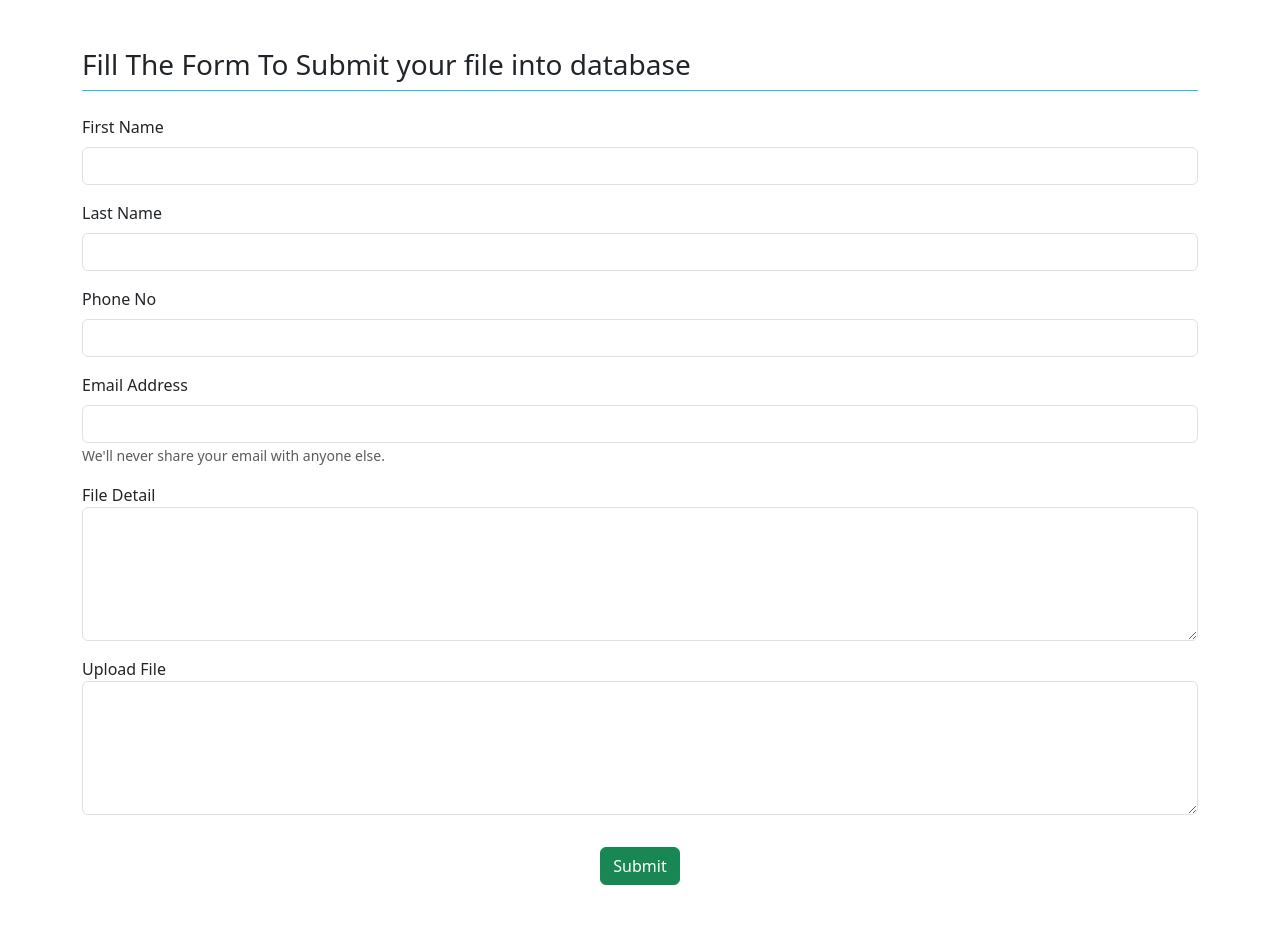
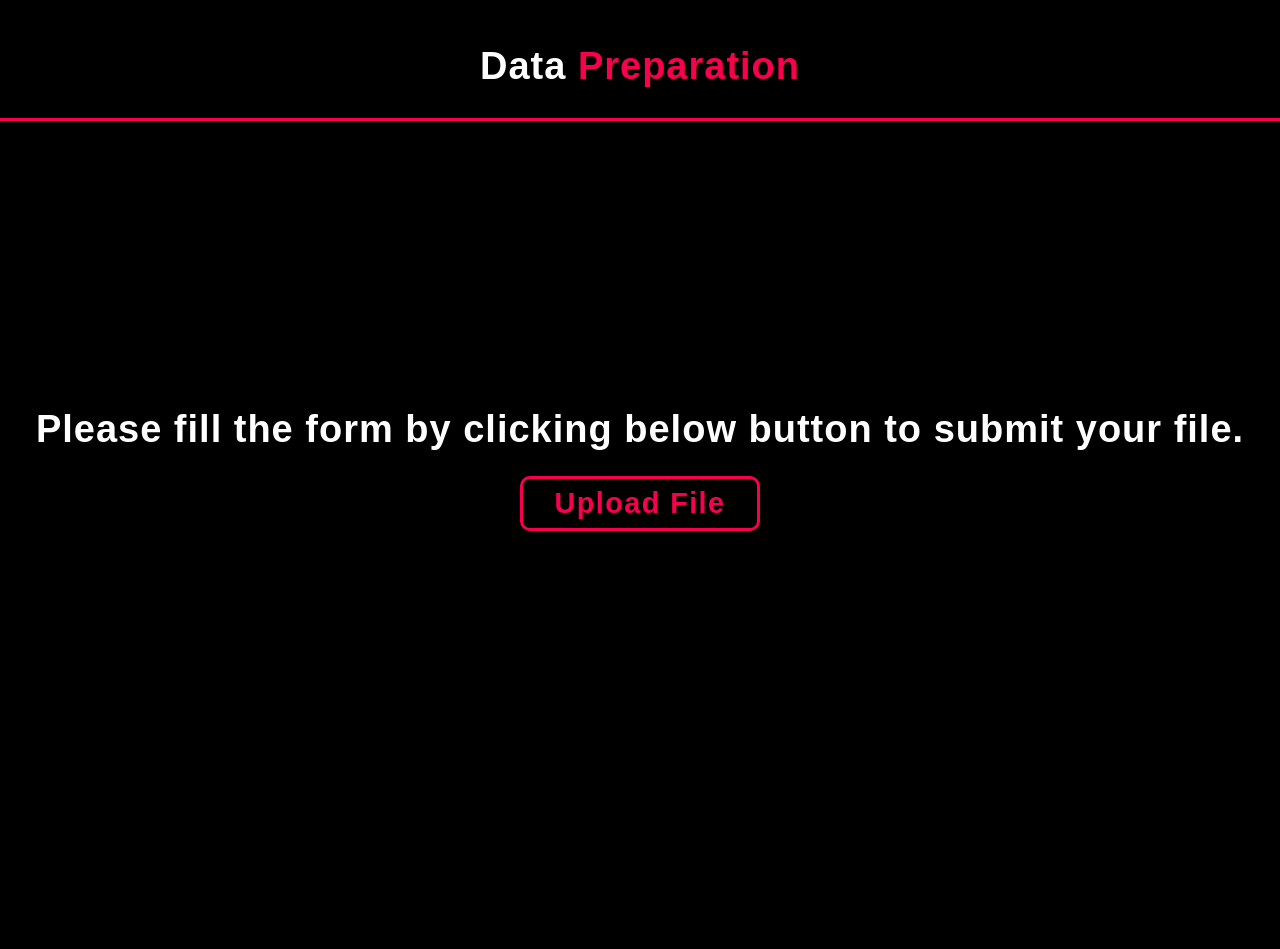
Before and after one commit to kunalkc1111/kunal_django_g13, a Django app: page / in a window 1280 px wide. After the commit the page ends 531 px from the top, so only its background shows below. Run offline with Django 4.2, Linux system fonts and the light colour scheme.

Commit message:
Add files via upload
css added and new folder uploded

```diff
--- a/djangoMock/settings.py
+++ b/djangoMock/settings.py
@@ -124,6 +124,9 @@ USE_TZ = True
 STATIC_URL = 'static/'
 STATICFILES_DIRS = [STATIC_DIR]
 
+MEDIA_ROOT = BASE_DIR / 'media'
+MEDIA_URL = '/media/'
+
 # Default primary key field type
 # https://docs.djangoproject.com/en/4.1/ref/settings/#default-auto-field
 
--- a/practice/models.py
+++ b/practice/models.py
@@ -8,5 +8,5 @@ class FillDetailsModels(models.Model):
     phone_no = models.CharField(max_length=10)
     email = models.CharField(max_length=50)
     file_detail = models.TextField()
-    file = models.FileField(upload_to='uploads/')
+    fileInput = models.FileField(upload_to='media/')
     timestamp = models.DateTimeField(auto_now_add=True, blank=True)
--- a/practice/urls.py
+++ b/practice/urls.py
@@ -19,5 +19,6 @@ from practice import views
 
 urlpatterns = [
     path('admin/', admin.site.urls),
-    path('', views.fillform),
+    path('',views.home),
+    path('form/', views.fillform),
 ]
--- a/practice/views.py
+++ b/practice/views.py
@@ -4,21 +4,29 @@ from django.contrib import messages
 import re
 
 # Create your views here.
+def home(r):
+    return render(r,'practice/home.html')
+
+
+
 def fillform(r):
     form = FillDetailsForm()
     if r.method == 'POST':
+        form = FillDetailsForm(r.POST, r.FILES)
+        regex = r'\b[A-Za-z0-9._%+-]+@[A-Za-z0-9.-]+\.[A-Z|a-z]{2,}\b'
         email = r.POST['email']
         phone_no = r.POST['phone_no']
-        form = FillDetailsForm(r.POST, r.FILES)
         if form.is_valid():
-            # if not re.findall(r'^[789]\d{9}$', phone_no):
-            #     messages.error(r,"Invalid Number, Please enter valid number")
-            #     return redirect('/')
-            # elif not re.findall(r'^[a-zA-Z0-9_.+-]+@[a-zA-Z0-9-]+\.[a-zA-Z0-9-.]+$', email):
-            #     messages.error(r,"Invalid email, Please enter valid email")
-            #     return redirect('/')
-            # else:
-            form.save()
-            messages.success(r, 'Your Form has been submitted successfully!')
-            return HttpResponseRedirect('/')
-    return render(r,'base.html',{'form':form})
+            #check for email validation
+            if not(re.fullmatch(regex, email)):
+                messages.error(r,"InValid Email")
+                return redirect('form/')
+            #check for number validation
+            if not phone_no.isdigit() or len(phone_no) > 10 or len(phone_no) < 10:
+                messages.error(r,"InValid Number")
+                return redirect('form/')
+            else:
+                form.save()
+                messages.success(r, 'Your Form has been submitted successfully!')
+                return HttpResponseRedirect('/form')
+    return render(r,'practice/practice.html',{'form':form})
--- a/static/css/base.css
+++ b/static/css/base.css
@@ -0,0 +1,211 @@
+*{
+    padding: 0;
+    margin: 0;
+    font-family: 'Josefin Sans', sans-serif ;
+    box-sizing: border-box;
+}
+
+body{
+    background-color: black;
+}
+
+.container{
+    margin: 0;
+    height: 100vh;
+    width: 100%;
+    /* background-image: url('static 'images/bg3.png'); */
+    background-color: black;
+    background-size: cover;
+    background-position: center;
+}
+
+nav{
+    display: flex;
+    align-items: center;
+    justify-content: center;
+    padding-top: 45px;
+    padding-left: 6%;
+    padding-right: 6%;
+}
+
+.logo{
+    color: rgb(255, 255, 255);
+    font-size: 38px;
+    letter-spacing: 1px;
+    cursor: pointer;
+
+}
+
+span{
+    color: #f9004d;
+}
+
+.home{
+    color: white;
+    margin-top: 30px;
+    border-top: 0.2rem solid #f9004d;
+    height: 700px;
+    display: flex;
+    align-content: space-around;
+    align-items: center;
+    justify-content: center;
+    flex-direction: column;
+}
+
+.btn-box{
+    position: relative;
+    display: flex;
+    justify-content: center;
+    width: 34.5rem;
+    height: 5rem;
+    padding-top: 25px;
+    align-items: center;
+}
+
+.btn-box .btn{
+    position: relative;
+    display: inline-flex;
+    justify-content: center;
+    align-items: center;
+    width: 15rem;
+    height: 100%;
+    background: black;
+    font-size: 1.8rem;
+    border: .2rem solid #f9004d;
+    border-radius: 10px;
+    font-weight: 600;
+    text-decoration: none;
+    color: #f9004d;
+    letter-spacing: .09rem;
+    z-index: 1;
+    overflow: hidden;
+}
+
+.btn-box .btn{
+    background: transparent;
+    color: #f9004d;
+}
+
+.btn-box .btn:hover{
+    color: black;
+}
+
+.btn-box .btn::before{
+    content: '';
+    position: absolute;
+    top: 0;
+    left: 0;
+    width: 0;
+    height: 100%;
+    background: #f9004d;
+    z-index: -1;
+    transition: .5s;
+}
+
+.btn-box .btn:hover::before{
+    width: 100%;
+    color: black;
+}
+
+.contact{
+    margin-top: 30px;
+    border-top: .2rem solid #f9004d;
+    min-height: auto;
+    padding-bottom: 7rem;
+}
+.heading{
+    padding-top: 20px;
+    color: transparent;
+    -webkit-text-stroke: .7px white;
+    padding-bottom: 8px;
+    font-size: 30px;
+    font-weight: 800;
+    cursor: pointer;
+    margin-bottom: 1.5rem;
+    text-align: center;
+    letter-spacing: 1px;
+}
+
+/* .heading span{
+    color: transparent;
+    -webkit-text-stroke: .7px #f9004d;
+    background-image: linear-gradient(#f9004d, #f9004d);
+    background-repeat: no-repeat;
+    -webkit-background-clip: text;
+    background-position: 0 0;
+    animation: homeBgText 4s linear infinite;
+} */
+
+.contact form{
+    max-width: 70rem;
+    margin: 0 auto;
+    text-align: center;
+}
+
+.contact form .input-box{
+    position: relative;
+    display: flex;
+    justify-content: space-between;
+    flex-wrap: wrap;
+}
+
+.contact form .input-box .input-field{
+    position: relative;
+    width: 49%;
+    margin: .8rem 0;
+}
+
+.contact form .input-box .input-field input,
+.contact form .upload-container{
+    width: 100%;
+    height: 100%;
+    padding: 1.5rem;
+    font-size: 1.6rem;
+    color: white;
+    background: transparent;
+    border: .2rem solid #f9004d;
+    border-radius: .6rem;
+}
+
+.contact form .input-box .input-field input::placeholder,
+.contact form .upload-container label{
+    color: white;
+}
+
+.contact form .btn-box.btn .btn{
+    cursor: pointer;
+
+}
+
+.contact form .input-box .input-field input:hover,
+.contact form .upload-container input:hover{
+    border: .2rem solid #f9004d;
+    transform: scale(1.05);
+}
+
+.upload-container {
+    max-width: 400px;
+    margin: 50px auto;
+    padding: 20px;
+    border: 1px solid #ccc;
+    border-radius: 5px;
+  }
+
+  .upload-container label {
+    display: block;
+    margin-bottom: 10px;
+  }
+
+  .upload-container input[type="file"] {
+    display: none;
+  }
+
+  .upload-container .custom-file-input {
+    display: inline-block;
+    padding: 10px 15px;
+    cursor: pointer;
+    background-color: #f9004d;
+    color: #fff;
+    border: none;
+    border-radius: 4px;
+  }
--- a/templates/base.html
+++ b/templates/base.html
@@ -5,54 +5,34 @@
     <meta charset="UTF-8">
     <meta http-equiv="X-UA-Compatible" content="IE=edge">
     <meta name="viewport" content="width=device-width, initial-scale=1.0">
-    <link href="https://cdn.jsdelivr.net/npm/bootstrap@5.3.0-alpha1/dist/css/bootstrap.min.css" rel="stylesheet" integrity="sha384-GLhlTQ8iRABdZLl6O3oVMWSktQOp6b7In1Zl3/Jr59b6EGGoI1aFkw7cmDA6j6gD" crossorigin="anonymous">
-    <script src="https://cdn.jsdelivr.net/npm/bootstrap@5.3.0-alpha1/dist/js/bootstrap.bundle.min.js" integrity="sha384-w76AqPfDkMBDXo30jS1Sgez6pr3x5MlQ1ZAGC+nuZB+EYdgRZgiwxhTBTkF7CXvN" crossorigin="anonymous"></script>
-    <title>Home</title>
+    <title>Data Collection Website</title>
+    <link rel="preconnect" href="https://fonts.gstatic.com"/>
+    <link rel="stylesheet" href="https://cdnjs.cloudflare.com/ajax/libs/font-awesome/6.4.0/css/all.min.css"
+        integrity="sha512-iecdLmaskl7CVkqkXNQ/ZH/XLlvWZOJyj7Yy7tcenmpD1ypASozpmT/E0iPtmFIB46ZmdtAc9eNBvH0H/ZpiBw=="
+        crossorigin="anonymous" referrerpolicy="no-referrer" />
+    <link rel="stylesheet"  type="text/css"  href="{% static 'css/base.css' %}"/>
+    <!-- <link href='https://unpkg.com/boxicons@2.1.4/css/boxicons.min.css' rel='stylesheet'> -->
+    <link rel="stylesheet" href="https://cdn.jsdelivr.net/npm/@fortawesome/fontawesome-free@6.2.1/css/fontawesome.min.css"
+        integrity="sha384-QYIZto+st3yW+o8+5OHfT6S482Zsvz2WfOzpFSXMF9zqeLcFV0/wlZpMtyFcZALm" crossorigin="anonymous">
+    <link href='https://unpkg.com/boxicons@2.1.4/css/boxicons.min.css' rel='stylesheet'>
+
+
 </head>
 <body>
-    <div class="container my-5">
-        <link rel="stylesheet" href="{% static 'css/contact.css' %}"/>
-        <h3 class="pb-2 mb-4 border-bottom border-info">Fill The Form To Submit your file into database</h3>
-        <form method="post" action="/">
-            {% csrf_token %}
-            <!-- {{ form.as_p }} -->
-            <div class="form-group my-3">
-                <label for="first_name" class="form-label">First Name</label>
-                <input type="text" class="form-control" id="first_name" name="first_name" aria-describedby="first_name">
-            </div>
-            <div class="form-group my-3">
-                <label for="last_name" class="form-label">Last Name</label>
-                <input type="text" class="form-control" id="last_name" name="last_name" aria-describedby="last_name">
-            </div>
-            <div class="form-group my-3">
-                <label for="phone_no" class="form-label">Phone No</label>
-                <input type="phone_no" class="form-control" name="phone_no" id="phone_no">
-            </div>
-            <div class="form-group my-3">
-                <label for="email" class="form-label">Email Address</label>
-                <input type="email" class="form-control" id="email" name="email" aria-describedby="emailHelp">
-                <small id="emailHelp" class="form-text text-muted">We'll never share your email with anyone else.</small>
-            </div>
+    <div class="container">
+        <nav>
+            <h2 class="logo">Data  <span>Preparation</span></h2>
+        </nav>
+        {% for message in messages %}
+        <div class="alert">
+            <span class="closebtn" onclick="this.parentElement.style.display='none';">&times;</span>
+            <strong>Message: </strong> {{ message }}
+        </div>
+        {% endfor %}
+        {% block baseblock %}
+        {% endblock %}
+    </div>
+    <script type="text/javascript" src="{% static 'js/script.js' %}"></script>
 
-            <div class="form-group my-3">
-                <label for="content">File Detail</label>
-                <textarea class="form-control" name="content" id="content" cols="5" rows="5"></textarea>
-            </div>
-            <div class="form-group my-3">
-                <label for="content">Upload File</label>
-                <textarea class="form-control" name="content" id="content" cols="5" rows="5"></textarea>
-            </div>
-            <center>
-                <input type="submit" class="btn btn-success my-3" value="Submit">
-            </center>
-        </form>
-
-    </div>
-    {% for message in messages %}
-    <div class="alert alert-{{ message.tags }} alert-dismissible fade show" role="alert">
-        <strong>Message: </strong> {{ message }}
-        <button type="button" class="btn-close" data-bs-dismiss="alert" aria-label="Close"></button>
-    </div>
-    {% endfor %}
 </body>
 </html>
--- /dev/null
+++ b/templates/practice/home.html
@@ -0,0 +1,21 @@
+<!DOCTYPE html>
+{% extends 'base.html' %}
+{% load static %}
+<html lang="en">
+<head>
+    <meta charset="UTF-8">
+    <meta http-equiv="X-UA-Compatible" content="IE=edge">
+    <meta name="viewport" content="width=device-width, initial-scale=1.0">
+    <title>Data Collection Website</title>
+</head>
+<body>
+    {% block baseblock %}
+    <div class="home">
+        <h2 class="logo">Please fill the form by clicking below button to submit your file.</h2>
+        <div class="btn-box">
+            <a href="form/" class="btn">Upload File</a>
+        </div>
+    </div>
+    {% endblock %}
+</body>
+</html>
```
Also changed, not shown: templates/practice/practice.html (added, +62 -0 lines), practice/migrations/0002_rename_file_filldetailsmodels_fileinput.py (added), practice/migrations/0003_alter_filldetailsmodels_fileinput.py (added).
